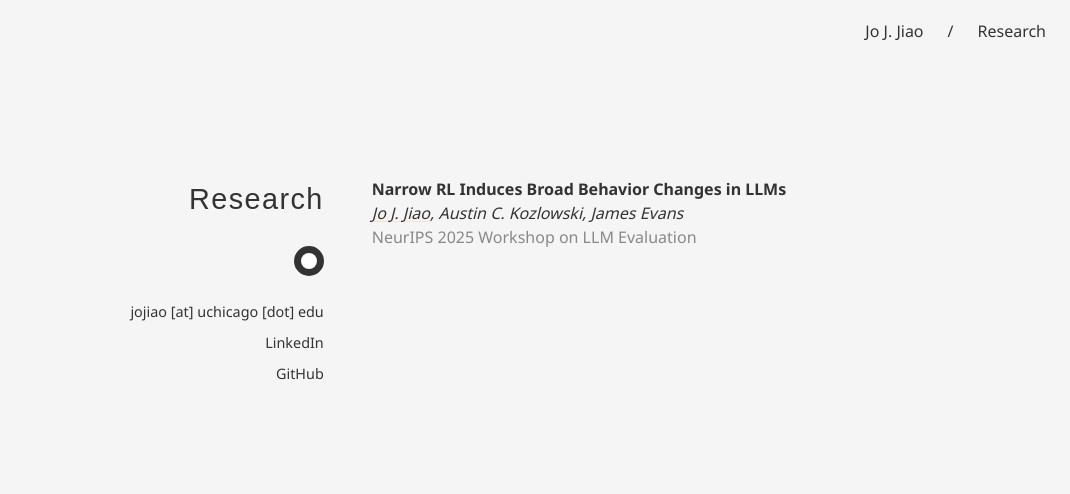
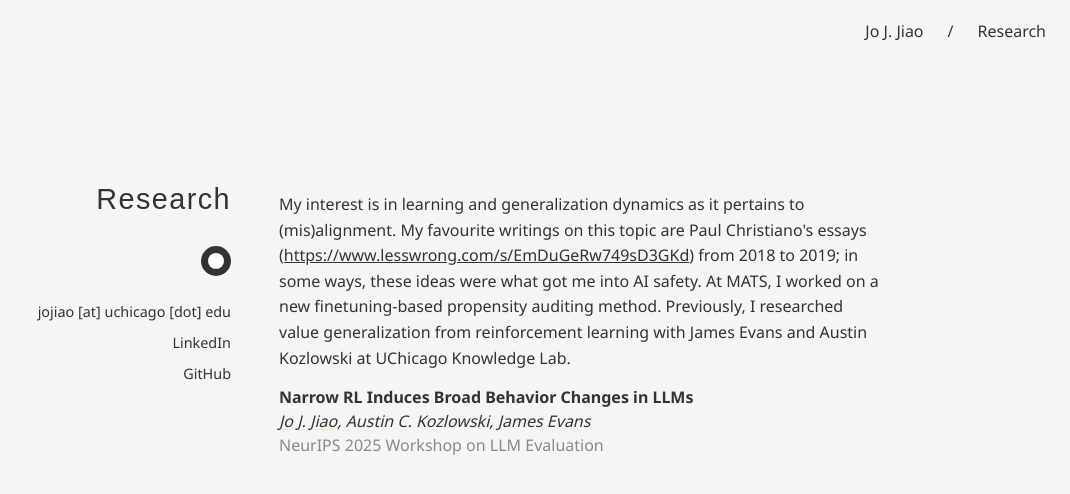
Before and after one commit to JoNeedsSleep/joneedssleep.github.io, a Jekyll site: the page built from research.md, in a window 1280 px wide. Shown: the top 494 px of the page, without its empty margins (210-1280 px from the left). Built offline with Jekyll 4.4.1, drawn with Linux system fonts in a browser that asks for light colours; some web fonts are replaced.

Commit message:
Move research interest details from main page to research page

```diff
--- a/research.md
+++ b/research.md
@@ -15,6 +15,9 @@ permalink: /research/
         </div>
     </div>
     <div class="right-column">
+        <p>
+            My interest is in learning and generalization dynamics as it pertains to (mis)alignment. My favourite writings on this topic are Paul Christiano's essays (<a href="https://www.lesswrong.com/s/EmDuGeRw749sD3GKd">https://www.lesswrong.com/s/EmDuGeRw749sD3GKd</a>) from 2018 to 2019; in some ways, these ideas were what got me into AI safety. At MATS, I worked on a new finetuning-based propensity auditing method. Previously, I researched value generalization from reinforcement learning with James Evans and Austin Kozlowski at UChicago Knowledge Lab.
+        </p>
         <research-entry>
             <p><strong>Narrow RL Induces Broad Behavior Changes in LLMs</strong></p>
             <p><em><span class="author-underline">Jo J. Jiao</span>, Austin C. Kozlowski, James Evans</em></p>
```
Also changed, not shown: index.md (+1 -1 lines).
